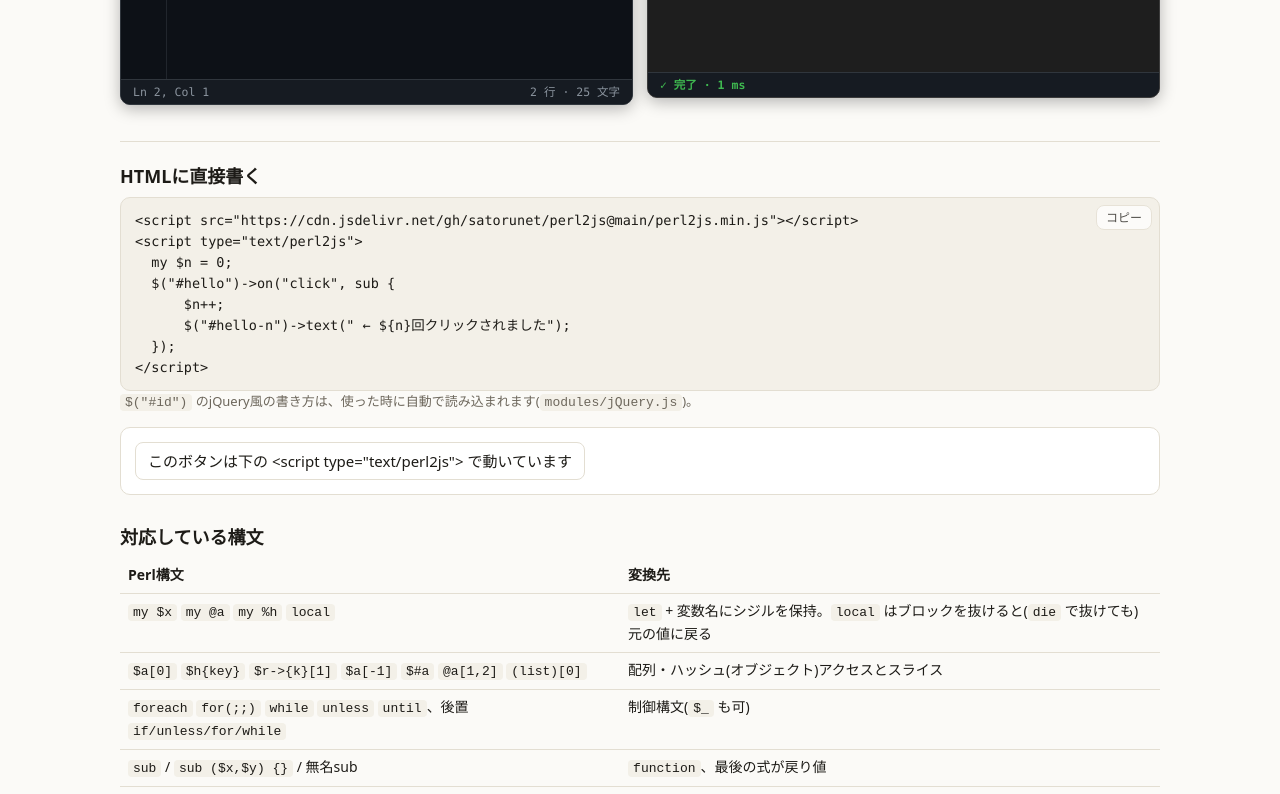
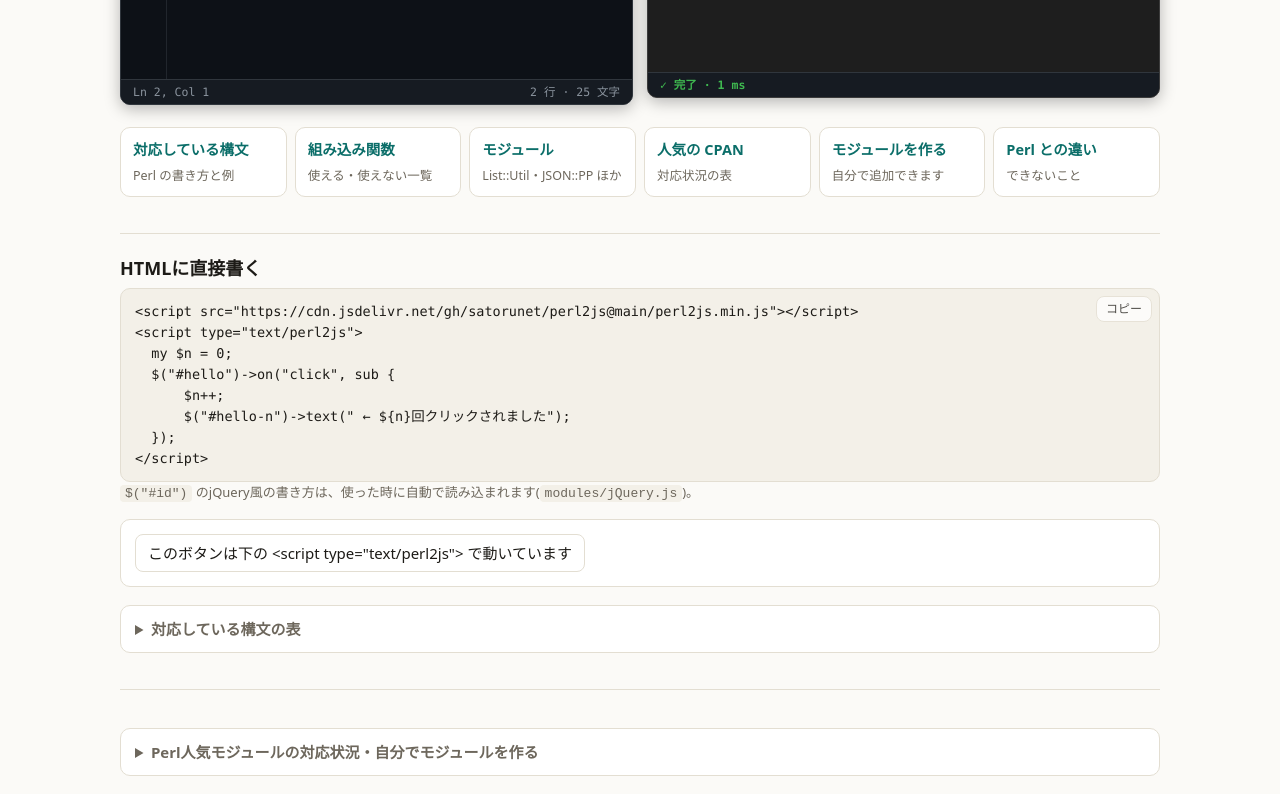
Before and after one commit to satorunet/perl2js, a plain HTML site: page index.html in a window 1280 px wide. Shown: the part 920-1714 px from the top of the page. Drawn offline with Linux system fonts and the light colour scheme.

Commit message:
Top page: fold the detailed tables, add quick links to the docs
Co-Authored-By: Claude Sonnet 5.5 <noreply@anthropic.com>

```diff
--- a/index.html
+++ b/index.html
@@ -4,11 +4,11 @@
 <meta charset="utf-8">
 <meta name="viewport" content="width=device-width, initial-scale=1">
 <title>Perl2JS — ブラウザで動くPerl構文の言語</title>
-<link rel="icon" href="assets/icon.svg?v=20261124q" type="image/svg+xml">
-<link rel="apple-touch-icon" href="assets/apple-touch-icon.png?v=20261124q">
+<link rel="icon" href="assets/icon.svg?v=20261124r" type="image/svg+xml">
+<link rel="apple-touch-icon" href="assets/apple-touch-icon.png?v=20261124r">
 <meta property="og:title" content="Perl2JS">
 <meta property="og:description" content="Perl構文を、ブラウザ内でJavaScriptにコンパイルして実行します。">
-<meta property="og:image" content="assets/social-preview.png?v=20261124q">
+<meta property="og:image" content="assets/social-preview.png?v=20261124r">
 <style>
   :root { --bg:#fbfaf7; --fg:#1d1b17; --mut:#6d675c; --card:#fff; --line:#e3ded2; --acc:#0b6e69; --accfg:#fff; --code:#f3f0e8; --err:#b3261e; }
   @media (prefers-color-scheme: dark) {
@@ -101,6 +101,15 @@
   table.libs td:nth-child(3), table.libs th:nth-child(3) { width: 3.2em; text-align: center; white-space: nowrap; }
   table.libs td:nth-child(2) { width: 16em; }
   p.note { color: var(--mut); font-size: 13px; margin: 6px 0 0; }
+  .quick { display: grid; grid-template-columns: repeat(auto-fit, minmax(150px, 1fr)); gap: 8px; margin: 22px 0 6px; }
+  .quick a { display: block; padding: 10px 12px; border: 1px solid var(--line); border-radius: 10px; background: var(--card); color: var(--fg); text-decoration: none; }
+  .quick a:hover { border-color: var(--acc); }
+  .quick b { display: block; font-size: 14.5px; color: var(--acc); }
+  .quick span { font-size: 12.5px; color: var(--mut); }
+  details.more { margin-top: 18px; border: 1px solid var(--line); border-radius: 10px; background: var(--card); padding: 0 14px; }
+  details.more > summary { cursor: pointer; padding: 11px 0; font-weight: 600; color: var(--mut); }
+  details.more[open] > summary { color: var(--fg); border-bottom: 1px solid var(--line); margin-bottom: 12px; }
+  details.more > :last-child { margin-bottom: 14px; }
   .why { margin: 4px 0 20px; }
   .why h2 { font-size: 18px; margin: 0 0 4px; }
   .why .big { font-size: 17px; margin: 0 0 12px; }
@@ -116,7 +125,7 @@
 <main>
   <a class="gh docs" href="docs/README.ja.html">📘 ドキュメント</a>
   <a class="gh" href="https://github.com/satorunet/perl2js" target="_blank" rel="noopener" aria-label="GitHub: satorunet/perl2js">&lt;/&gt; GitHub</a>
-  <h1 class="brand"><picture><source media="(prefers-color-scheme: dark)" srcset="assets/logo.svg?v=20261124q"><img src="assets/logo-light.svg?v=20261124q" alt="Perl2JS" height="72"></picture></h1>
+  <h1 class="brand"><picture><source media="(prefers-color-scheme: dark)" srcset="assets/logo.svg?v=20261124r"><img src="assets/logo-light.svg?v=20261124r" alt="Perl2JS" height="72"></picture></h1>
   <p class="lead">Perl構文で書くと、ブラウザ内でJavaScriptにコンパイルされて動きます。<code>document</code> や <code>console</code> などJSの世界もそのまま使えます。</p>
 
   <section class="why" aria-labelledby="why-h">
@@ -179,6 +188,15 @@
     </div>
   </div>
 
+  <nav class="quick" aria-label="詳しい情報">
+    <a href="docs/syntax.ja.html"><b>対応している構文</b><span>Perl の書き方と例</span></a>
+    <a href="docs/functions.ja.html"><b>組み込み関数</b><span>使える・使えない一覧</span></a>
+    <a href="docs/modules.ja.html"><b>モジュール</b><span>List::Util・JSON::PP ほか</span></a>
+    <a href="docs/cpan.ja.html"><b>人気の CPAN</b><span>対応状況の表</span></a>
+    <a href="docs/writing-modules.ja.html"><b>モジュールを作る</b><span>自分で追加できます</span></a>
+    <a href="docs/differences.ja.html"><b>Perl との違い</b><span>できないこと</span></a>
+  </nav>
+
   <section class="doc">
     <h2>HTMLに直接書く</h2>
     <pre style="height:auto">&lt;script src="https://cdn.jsdelivr.net/gh/satorunet/perl2js@main/perl2js.min.js"&gt;&lt;/script&gt;
@@ -195,7 +213,7 @@
       <span id="hello-n"></span>
     </div>
 
-    <h2 style="margin-top:28px">対応している構文</h2>
+    <details class="more"><summary>対応している構文の表</summary>
     <table>
       <tr><th>Perl構文</th><th>変換先</th></tr>
       <tr><td><code>my $x</code> <code>my @a</code> <code>my %h</code> <code>local</code></td><td><code>let</code> + 変数名にシジルを保持。<code>local</code> はブロックを抜けると(<code>die</code> で抜けても)元の値に戻る</td></tr>
@@ -213,10 +231,11 @@
       <tr><td><code>￥n</code> <code>￥t</code></td><td>全角の <code>￥</code>/<code>¥</code> は <code>\</code> として扱います</td></tr>
     </table>
     <p style="color:var(--mut);font-size:13px">未対応: <code>AUTOLOAD</code>/<code>DESTROY</code>、<code>use overload</code>、ファイルI/O、<code>wantarray</code>、リスト/スカラーコンテキストの完全な区別 など。数値の足し算は JS の <code>+</code> なので、文字列の数値は <code>num($x)</code> で変換してください。</p>
+    </details>
   </section>
 
   <section class="doc" id="libs">
-    <h2>Perl人気モジュールの対応状況</h2>
+    <details class="more"><summary>Perl人気モジュールの対応状況・自分でモジュールを作る</summary>
     <p style="color:var(--mut);margin:0 0 6px">よく使われる順の目安です(公式のランキングではありません)。
       <span class="ok">○ 対応</span> / <span class="part">△ 一部</span> / <span class="todo">… 未対応(予定)</span> / <span class="na">✕ ブラウザでは対象外</span>。</p>
     <div class="demo" style="margin:10px 0 4px">
@@ -288,6 +307,7 @@
     };
   },
 });</pre>
+    </details>
   </section>
   <footer class="site">ソースコード: <a href="https://github.com/satorunet/perl2js" target="_blank" rel="noopener">github.com/satorunet/perl2js</a> &nbsp;·&nbsp; Issue・プルリクエスト歓迎です。</footer>
 </main>
```
